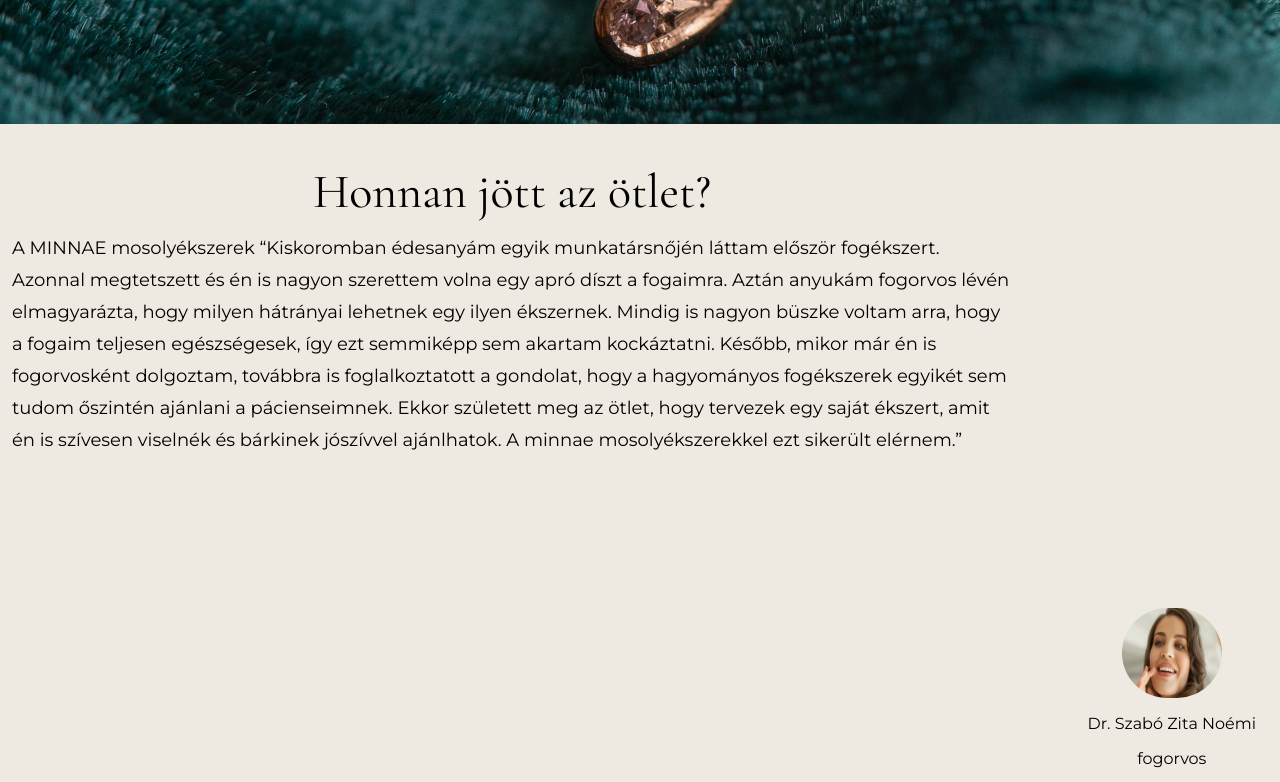
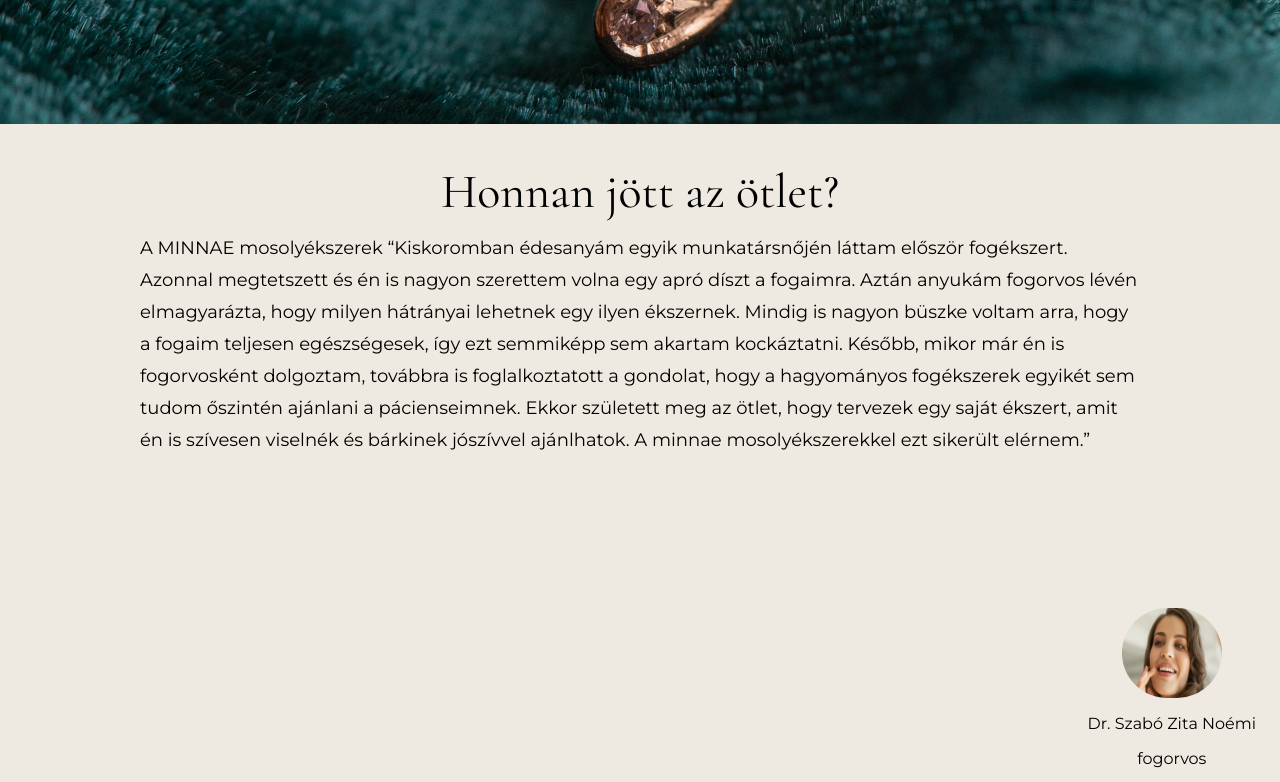
Before and after one commit to mdave94/frontTest, a React (Create React App) app: page /history in a window 1280 px wide. Shown: the part 1460-2242 px from the top of the page. Built offline with nearby package versions, Linux system fonts and the light colour scheme.

Commit message:
css update

```diff
--- a/src/assets/css/historypage.css
+++ b/src/assets/css/historypage.css
@@ -54,6 +54,8 @@
 }
 
 #prof-section-wrapper {
+  max-width: 1400px;
+  width: 100%;
   display: flex;
-  justify-content: end;
+  justify-content: flex-end;
 }
--- a/src/pages/History.tsx
+++ b/src/pages/History.tsx
@@ -42,7 +42,7 @@ function History() {
         </div>
       </div>
       <ParallaxComponent imageUrl={greenOne} minHeight="200px" />
-      <div className="container center flex-column ">
+      <div className=" full-center flex-column ">
         <div className="section-b">
           <div className="section-header"> Honnan jött az ötlet? </div>A MINNAE
           mosolyékszerek “Kiskoromban édesanyám egyik munkatársnőjén láttam
```
